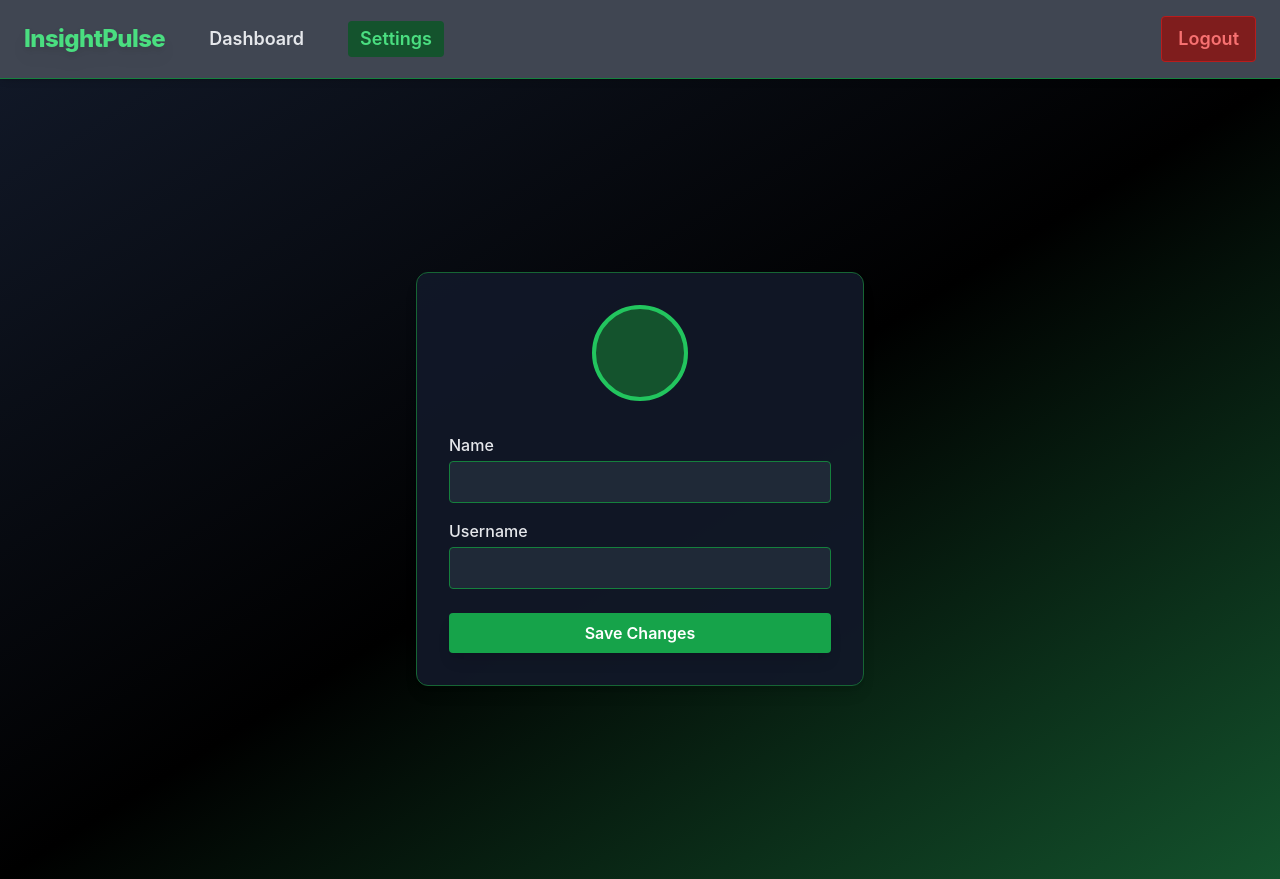
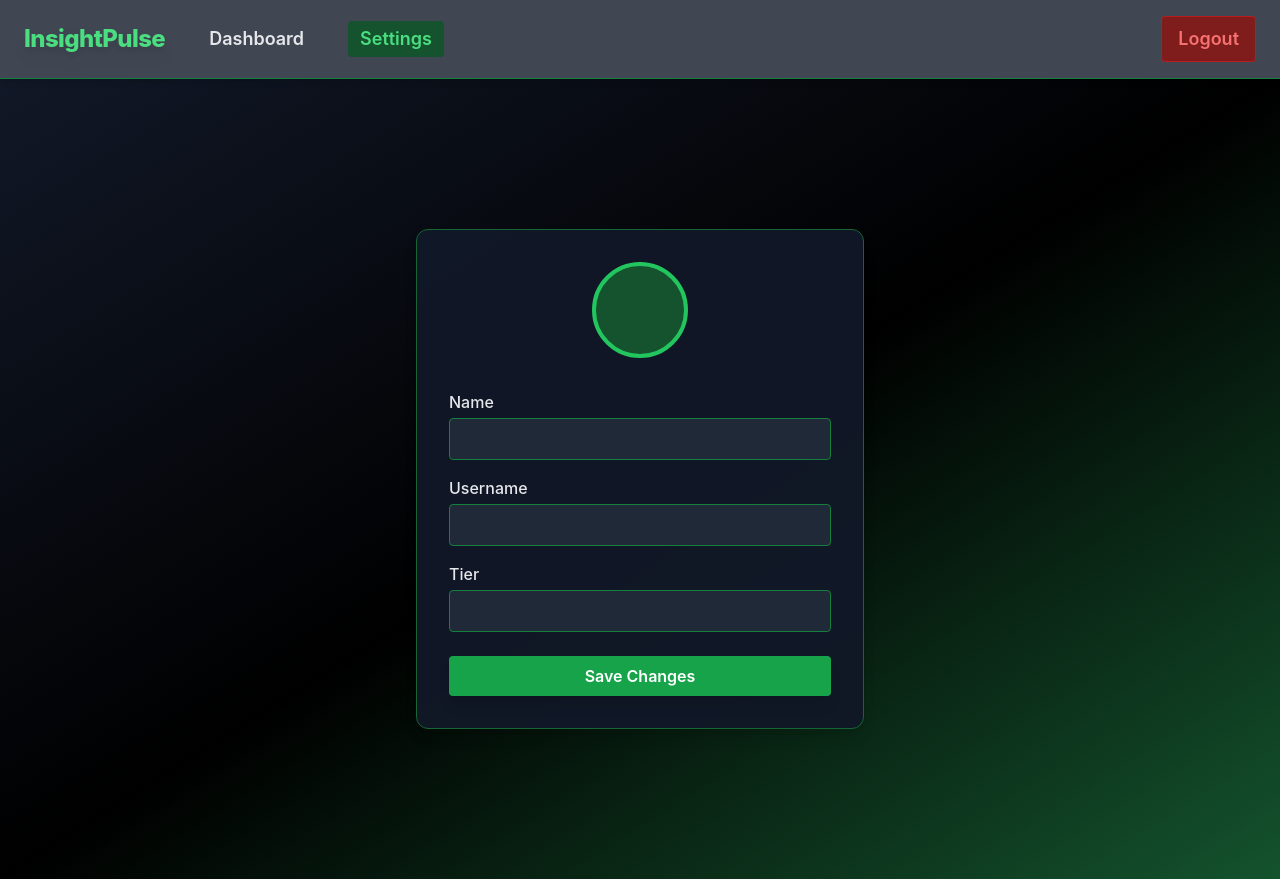
Before and after one commit to AbiyathRahman/AI-Task-Manager-Frontend, a React (Create React App) app: page /settings in a window 1280 px wide. Built offline with nearby package versions, Linux system fonts and the light colour scheme; no server answers; sample sign-in values are in the browser's storage.

Commit message:
created a label that shows user's current tier

```diff
--- a/src/api/axios.js
+++ b/src/api/axios.js
@@ -1,8 +1,8 @@
 import axios from "axios";
 
 const instance = axios.create({
-    baseURL: process.env.REACT_APP_API_URL,
-    //baseURL: "http://localhost:8080",
+    //baseURL: process.env.REACT_APP_API_URL,
+    baseURL: "http://localhost:8080",
 });
 
 instance.interceptors.request.use((config) => {
--- a/src/pages/SettingsPage.js
+++ b/src/pages/SettingsPage.js
@@ -2,8 +2,8 @@ import { useEffect, useState } from "react";
 import axios from "../api/axios";
 
 export default function SettingsPage() {
-  const [user, setUser] = useState({ name: "", username: "" });
-  const [form, setForm] = useState({ name: "", username: "" });
+  const [user, setUser] = useState({ name: "", username: "" , tier: ""});
+  const [form, setForm] = useState({ name: "", username: "" , tier: ""});
   const [loading, setLoading] = useState(true);
   const [success, setSuccess] = useState(false);
   const [error, setError] = useState("");
@@ -14,10 +14,10 @@ export default function SettingsPage() {
     try {
       const res = await axios.get('/api/user/you');
       setUser(res.data);
-      setForm({ name: res.data.name, username: res.data.username });
+      setForm({ name: res.data.name, username: res.data.username , tier: res.data.tier});
     } catch (err) {
-      setUser({ name: "", username: "" });
-      setForm({ name: "", username: "" });
+      setUser({ name: "", username: "" , tier: ""});
+      setForm({ name: "", username: "" , tier: ""});
     } finally {
       setLoading(false);
     }
@@ -80,6 +80,14 @@ export default function SettingsPage() {
               className="mt-1 border border-green-700 bg-gray-800 text-green-400 rounded px-3 py-2 w-full cursor-not-allowed focus:outline-none"
             />
           </label>
+          <label className="text-gray-200 font-medium">Tier
+            <input
+              name="tier"
+              value={form.tier}
+              readOnly
+              className="mt-1 border border-green-700 bg-gray-800 text-green-400 rounded px-3 py-2 w-full cursor-not-allowed focus:outline-none"
+            />
+          </label>
           <button
             type="submit"
             className={`bg-green-600 hover:bg-green-700 text-white font-semibold py-2 rounded transition-all duration-200 mt-2 shadow-lg hover:shadow-xl transform hover:scale-105 ${saving ? 'opacity-50 cursor-not-allowed' : ''}`}
```
